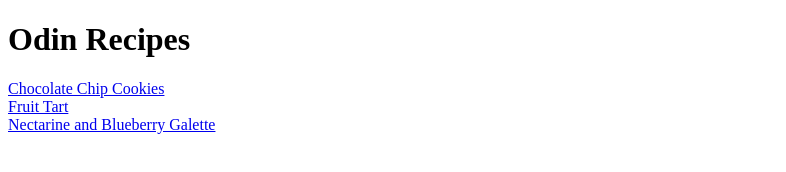
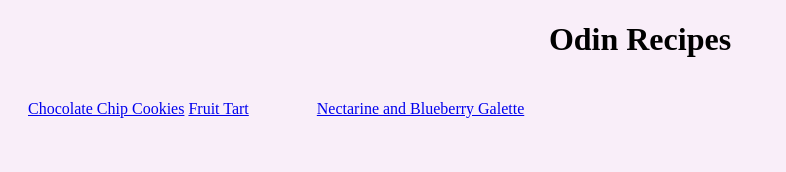
Before and after one commit to madelineboss/Odin, a plain HTML site: page Recipe-Project/index.html in a window 1280 px wide. Shown: the whole page, without its empty margins (0-786 px from the left). Drawn offline with Linux system fonts and the light colour scheme.

Commit message:
Initial external css commit, ended up chaning some of the HTML to better suit CSS usage

```diff
--- a/Recipe-Project/index.html
+++ b/Recipe-Project/index.html
@@ -4,18 +4,20 @@
     <meta charset="UTF-8">
     <meta name="viewport" content="width=device-width, initial-scale=1.0">
     <title>Document</title>
+    <link rel="stylesheet" href="styles.css">
 </head>
 <body>
     <h1>Odin Recipes</h1>
-    <div>
-        <a href="recipes/cc-cookie.html">Chocolate Chip Cookies</a>
+    <div class="cookie">
+        <a href="recipes/cc-cookie.html" class="word">Chocolate Chip Cookies</a>
+        <a href="recipes/fruit-tart.html" class="word2">Fruit Tart</a>
     </div>
 
-    <div>
-        <a href="recipes/fruit-tart.html">Fruit Tart</a>
+    <div class="tart">
+
     </div>
 
-    <div>
+    <div class="galette">
         <a href="recipes/galette.html">Nectarine and Blueberry Galette</a>
     </div>
 
--- /dev/null
+++ b/Recipe-Project/styles.css
@@ -0,0 +1,23 @@
+*{
+    background-color: rgb(249, 238, 249);
+}
+h1{
+    text-align: center;
+}
+
+.cookie{
+    display: inline-block;
+    margin: 20px;
+
+}
+
+.tart{
+    display: inline-block;
+    margin-left: 20px;
+}
+
+
+.galette{
+    display: inline-block;
+    margin: 20px;
+}
```
